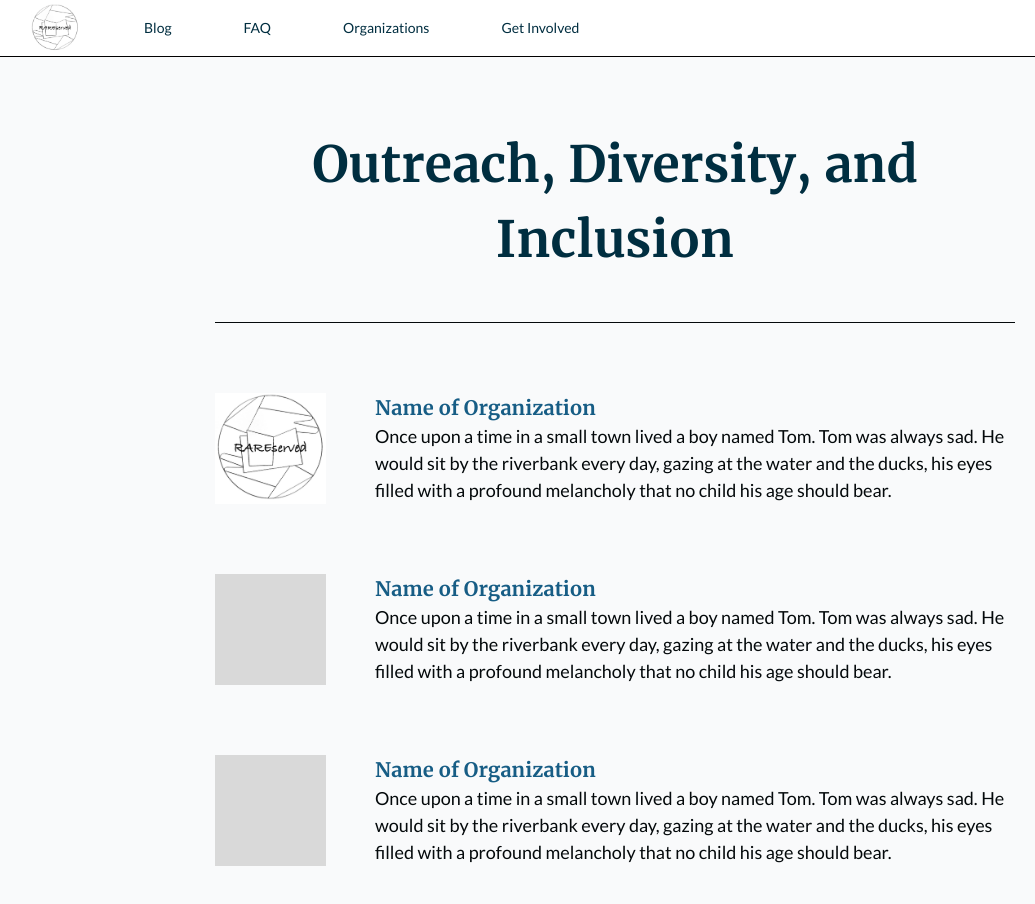
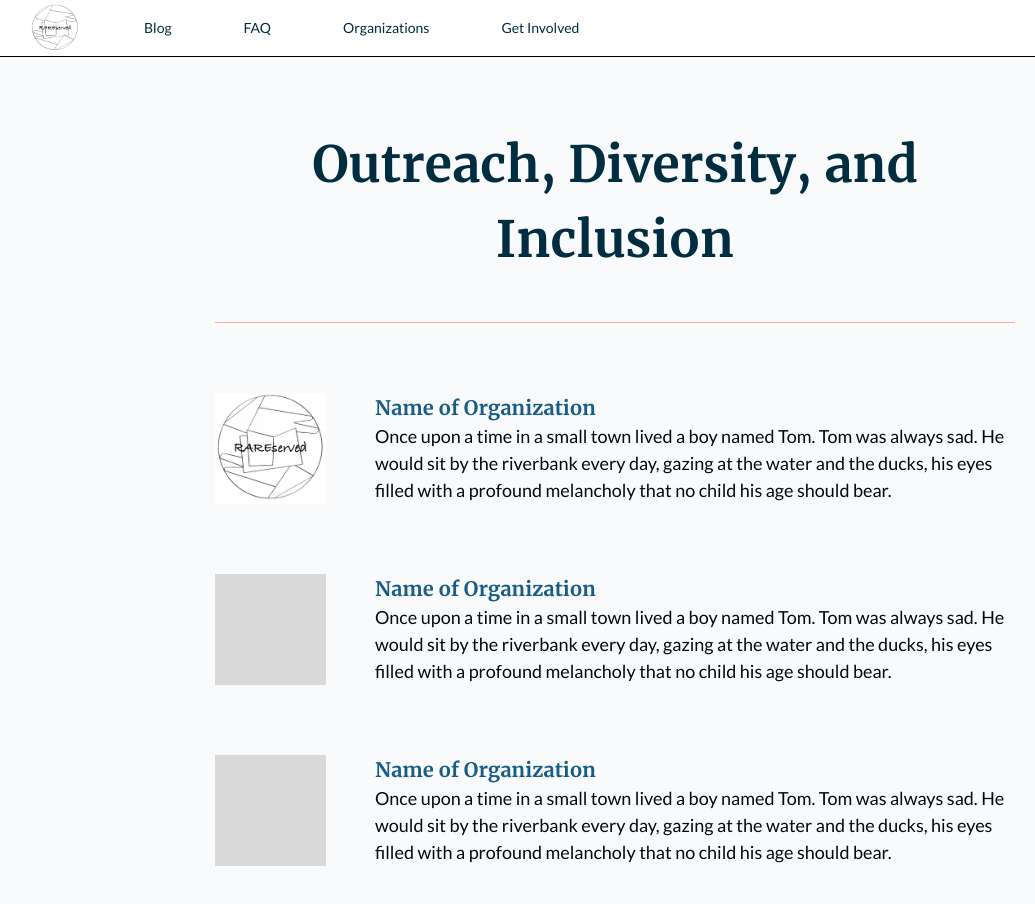
Before and after one commit to hcp-uw/rareserved, a Next.js app: page /organizations in a window 1280 px wide. Shown: the top 904 px of the page, without its empty margins (25-1060 px from the left). Built offline with nearby package versions, Linux system fonts and the light colour scheme.

Commit message:
Add accent color

```diff
--- a/components/PartialDivider.tsx
+++ b/components/PartialDivider.tsx
@@ -1,4 +1,4 @@
 export default function PartialDivider() {
     // TODO: remove negative margin
-    return(<hr className="w-full bg-accent mt-45px mb-70px "></hr>);
+    return(<hr className="w-full bg-accent border-accent mt-45px mb-70px"></hr>);
 }
```
